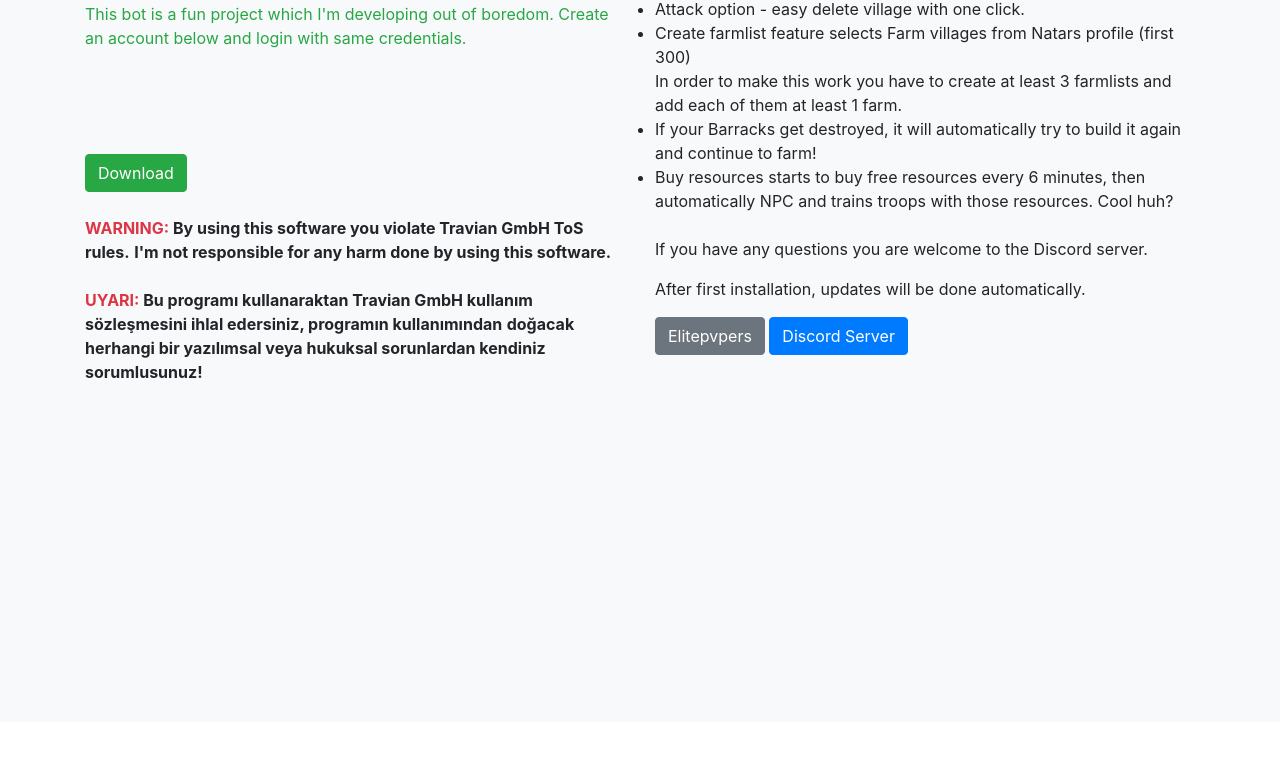
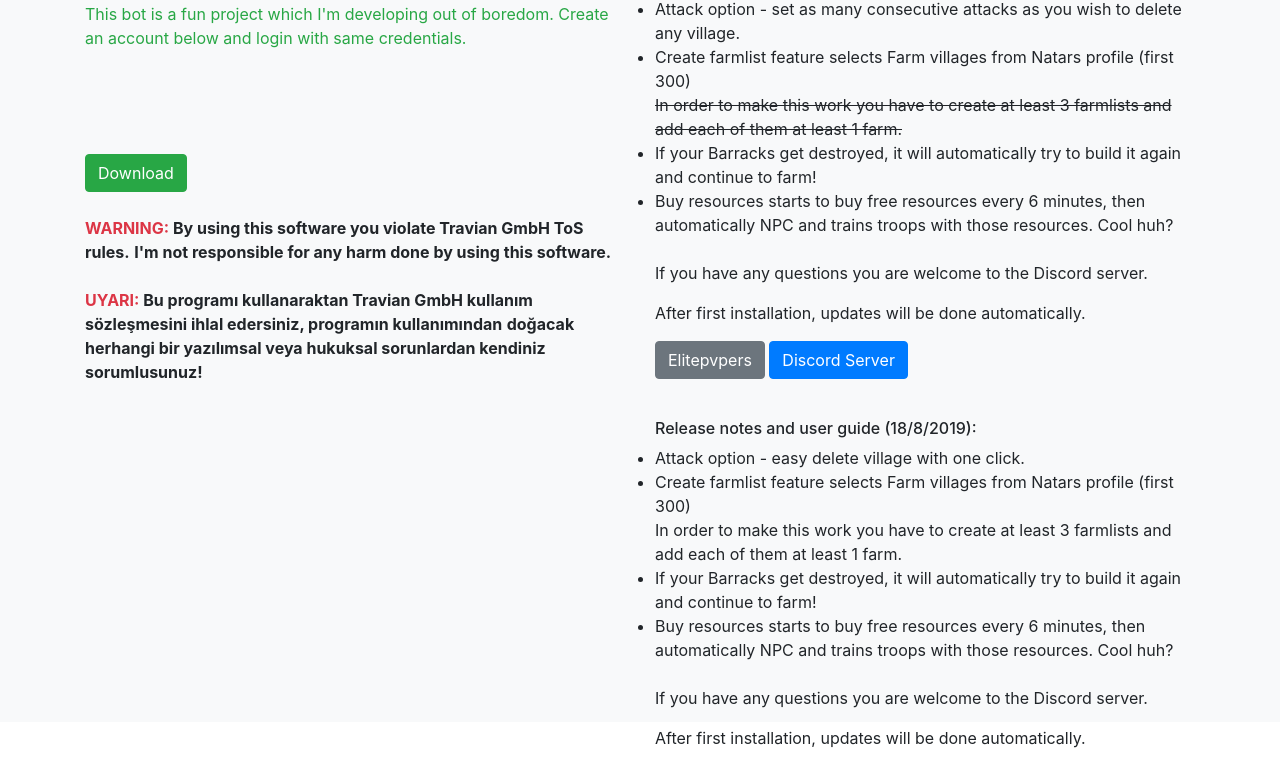
Before and after one commit to karaok1/TraviAnt-website, a website: page dist/index.html in a window 1280 px wide. Shown: the part 142-908 px from the top of the page. Before the commit the page ends 864 px from the top, so only its background shows below. Drawn offline with nearby package versions, Linux system fonts and the light colour scheme; no server answers.

Commit message:
New version update

```diff
--- a/dist/index.html
+++ b/dist/index.html
@@ -312,6 +312,25 @@
                         <div class="col">
                             <br>
                             <br>
+                            <h6>Release notes and user guide (20/8/2019):</h6>
+                            <ul>
+                                <li>Attack option - set as many consecutive attacks as you wish to delete any village.</li>
+                                <li>
+                                    Create farmlist feature selects Farm villages from Natars profile (first 300)
+                                    <br>
+                                    <strike>In order to make this work you have to create at least 3 farmlists and add each of them at least 1 farm.</strike>
+                                </li>
+                                <li>If your Barracks get destroyed, it will automatically try to build it again and continue to farm!</li>
+                                <li>Buy resources starts to buy free resources every 6 minutes, then automatically NPC and trains troops with those resources. Cool huh?</li>
+                                <br>
+                                <p>If you have any questions you are welcome to the Discord server.</p>
+                                <p>After first installation, updates will be done automatically.</p>
+                                <a href="https://www.elitepvpers.com/forum/browsergames/4653144-release-traviant-travian-pvp-bot-ttwars.html" class="btn btn-secondary">Elitepvpers</a>
+
+                                <a href="https://discord.gg/CjErj7H" class="btn btn-primary">Discord Server</a>
+
+                            </ul>
+                            <br>
                             <h6>Release notes and user guide (18/8/2019):</h6>
                             <ul>
                                 <li>Attack option - easy delete village with one click.</li>
@@ -325,10 +344,6 @@
                                 <br>
                                 <p>If you have any questions you are welcome to the Discord server.</p>
                                 <p>After first installation, updates will be done automatically.</p>
-                                <a href="https://www.elitepvpers.com/forum/browsergames/4653144-release-traviant-travian-pvp-bot-ttwars.html" class="btn btn-secondary">Elitepvpers</a>
-
-                                <a href="https://discord.gg/CjErj7H" class="btn btn-primary">Discord Server</a>
-
                             </ul>
                         </div>
                     </div>
```
